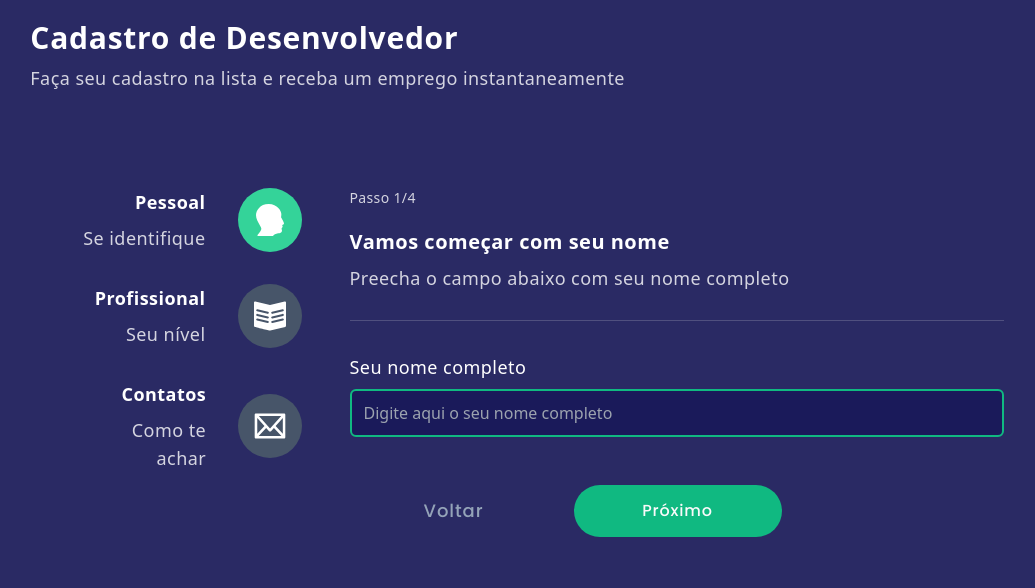
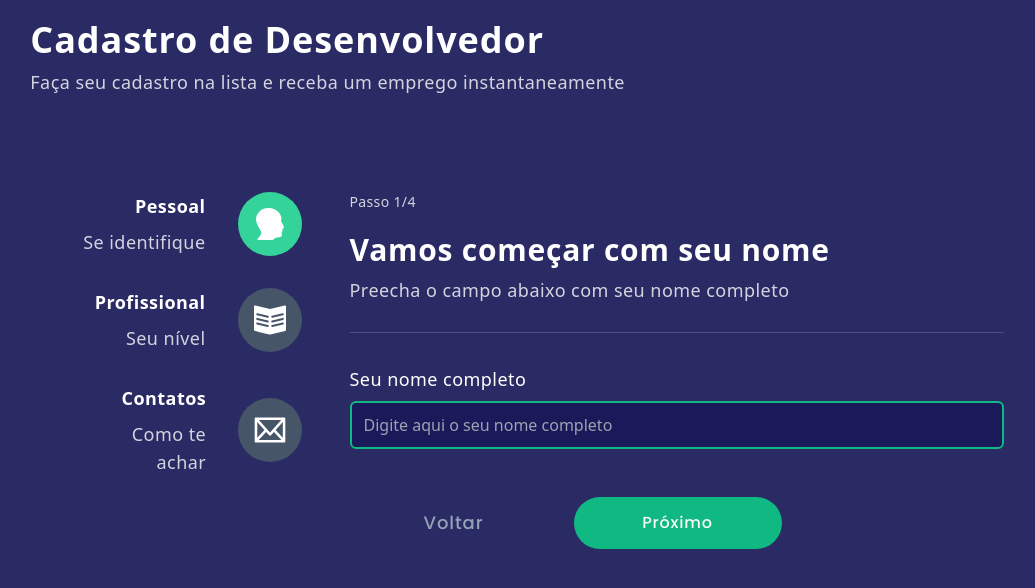
Before and after one commit to thalya-codes/multi-step-form, a React (Create React App) app: page / in a window 1280 px wide. Shown: the top 588 px of the page, without its empty margins (23-1058 px from the left). Built offline with nearby package versions, Linux system fonts and the light colour scheme.

Commit message:
feat(Typography): adiciona nova variação de size

```diff
--- a/src/App.tsx
+++ b/src/App.tsx
@@ -20,7 +20,7 @@ function App() {
     <div className="flex flex-col gap-24 w-11/12 mt-5">
       <header>
         <HeadingGroup
-          title={{as: "h1", size: "lg", text: "Cadastro de Desenvolvedor"}}
+          title={{as: "h1", size: "xl", text: "Cadastro de Desenvolvedor"}}
           subTitle={{as: "h2", text: "Faça seu cadastro na lista e receba um emprego instantaneamente"}}
         />
       </header>
--- a/src/components/Typography/index.tsx
+++ b/src/components/Typography/index.tsx
@@ -15,6 +15,7 @@ export default function Typography({
         sm = "text-lg",
         md = "text-xl",
         lg = "text-3xl",
+        xl = "text-4xl"
     };
 
     enum Colors {
--- a/src/components/WzStepContentHeader/index.tsx
+++ b/src/components/WzStepContentHeader/index.tsx
@@ -11,7 +11,7 @@ export function WzStepContentHeader({ title, subTitle }: IWzStepContentHeaderPro
       <Typography as="span" color="secondary" size="xs">Passo {activeStep}/4</Typography>
 
       <HeadingGroup
-        title={{as: "h3", size: "md", text: title}}
+        title={{as: "h3", size: "lg", text: title}}
         subTitle={{as: "h4", text: subTitle}}
       />
       <hr className="border-spacing-px opacity-20 mt-2 mb-8 w-10/12 md:w-[93%]"/>
--- a/src/interfaces/ITypography.ts
+++ b/src/interfaces/ITypography.ts
@@ -1,6 +1,6 @@
 import { THeadingTags } from "./IHeadingGroup";
 
-export type TTypographySizes = "xs" | "sm" | "md" | "lg";
+export type TTypographySizes = "xs" | "sm" | "md" | "lg" | "xl";
 
 export default interface ITypographyProps {
     as: THeadingTags | "p" | "span" | "label";
```
